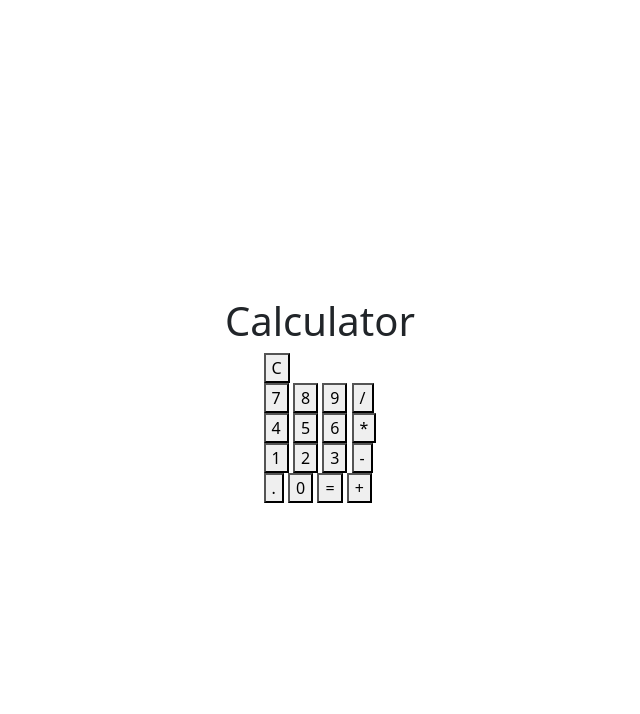
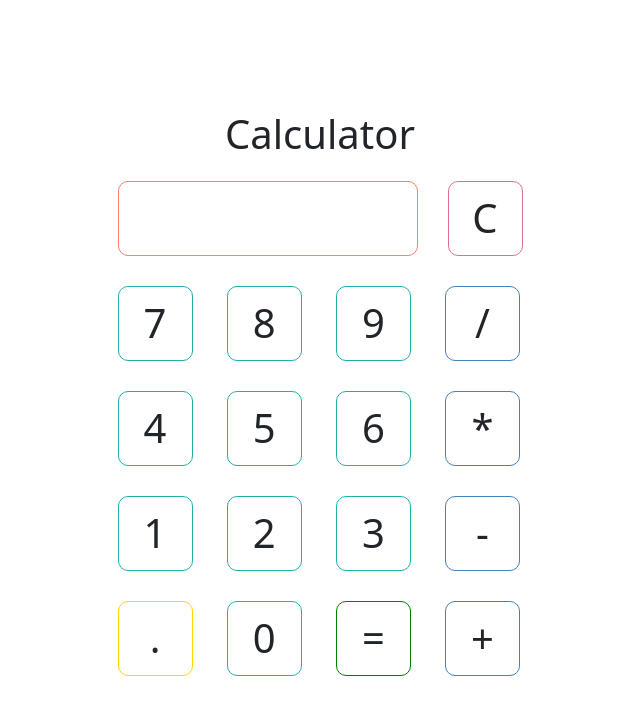
Before and after one commit to LukeBurton3D/calculator, a plain HTML site: page index.html in a window 1280 px wide. Shown: the whole page, without its empty margins (320-960 px from the left). Drawn offline with nearby package versions, Linux system fonts and the light colour scheme.

Commit message:
Added styling to buttons and screen

```diff
--- a/index.html
+++ b/index.html
@@ -4,40 +4,43 @@
     <meta charset="UTF-8">
     <meta name="viewport" content="width=device-width, initial-scale=1.0">
     <title>Calculator</title>
-    <link rel="stylesheet" href="styles.css">
     <script src="main.js" defer></script>
     <link href="https://cdn.jsdelivr.net/npm/bootstrap@5.3.7/dist/css/bootstrap.min.css" rel="stylesheet" integrity="sha384-LN+7fdVzj6u52u30Kp6M/trliBMCMKTyK833zpbD+pXdCLuTusPj697FH4R/5mcr" crossorigin="anonymous">
+    <link rel="stylesheet" href="styles.css">
 </head>
 <body>
     <h1>Calculator</h1>
     <div class="calculator">
         <div class="first-row">
-            <div class="screen"></div>
-            <button class="clear">C</button>
+            <div id="screen">
+                <div class="previous"></div>
+                <div class="current"></div>
+            </div>
+            <button id="clear-btn" class="btn clear">C</button>
         </div>
         <div class="other-rows">
-            <button class="number">7</button>
-            <button class="number">8</button>
-            <button class="number">9</button>
-            <button class="operator">/</button>
+            <button class="btn number">7</button>
+            <button class="btn number">8</button>
+            <button class="btn number">9</button>
+            <button class="btn operator">/</button>
         </div>
         <div class="other-rows">
-            <button class="number">4</button>
-            <button class="number">5</button>
-            <button class="number">6</button>
-            <button class="operator">*</button>
+            <button class="btn number">4</button>
+            <button class="btn number">5</button>
+            <button class="btn number">6</button>
+            <button class="btn operator">*</button>
         </div>
         <div class="other-rows">
-            <button class="number">1</button>
-            <button class="number">2</button>
-            <button class="number">3</button>
-            <button class="operator">-</button>
+            <button class="btn number">1</button>
+            <button class="btn number">2</button>
+            <button class="btn number">3</button>
+            <button class="btn operator">-</button>
         </div>
         <div class="other-rows">
-            <button class="decimal">.</button>
-            <button class="number">0</button>
-            <button class="equal">=</button>
-            <button class="operator">+</button>
+            <button class="btn decimal">.</button>
+            <button class="btn number">0</button>
+            <button class="btn equal">=</button>
+            <button class="btn operator">+</button>
         </div>
     </div>
 </body>
--- a/styles.css
+++ b/styles.css
@@ -6,3 +6,81 @@ body {
     width: 100vw;
     height: 100vh;
 }
+
+.btn {
+    height: 75px;
+    width: 75px;
+    margin: 15px;
+    font-size: 40px;
+}
+
+.number {
+    border: 1px solid lightseagreen;
+    border-radius: 10px;
+}
+
+.number:hover {
+    background-color: lightseagreen;
+}
+
+.operator {
+    border: 1px solid steelblue;
+    border-radius: 10px;
+}
+
+.operator:hover {
+    background-color: steelblue;
+}
+
+.decimal {
+    border: 1px solid gold;
+    border-radius: 10px;
+}
+
+.decimal:hover {
+    background-color: gold;
+}
+
+.equal {
+    border: 1px solid green;
+    border-radius: 10px;
+}
+
+.equal:hover {
+    background-color: green;
+}
+
+.clear {
+    border: 1px solid palevioletred;
+    border-radius: 10px;
+}
+
+.clear:hover {
+    background-color: palevioletred;
+}
+
+.first-row {
+    display: flex;
+    justify-content: center;
+    align-items: center;
+    flex-direction: row;
+}
+
+#screen {
+    width: 300px;
+    border: 1px solid salmon;
+    height: 75px;
+    margin: 15px;
+    border-radius: 10px;
+    display: flex;
+    flex-direction: column;
+    align-items: flex-end;
+}
+
+.previous {
+    font-size: 20px;
+}
+
+.current {
+    font-size: 30px;
+}
```
